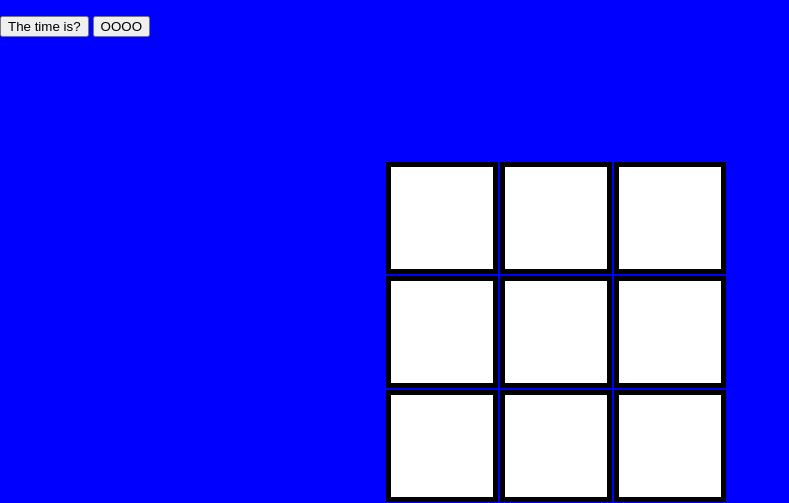
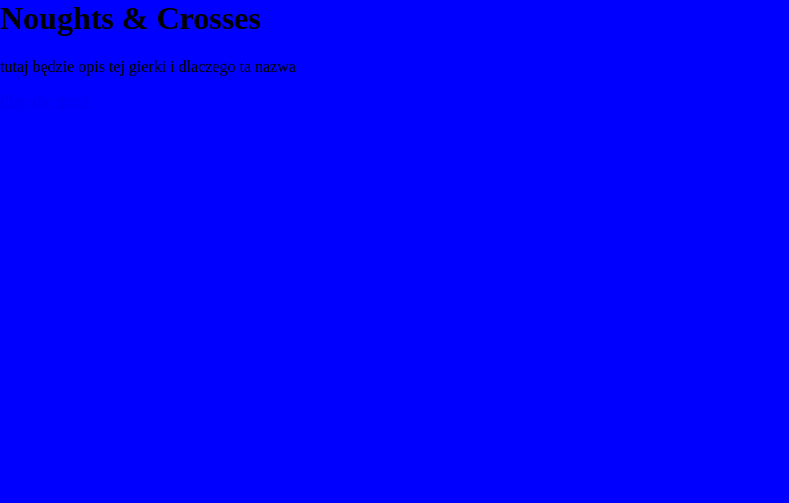
Before and after one commit to Paravati/Noughts_Crosses, a Flask app: page / in a window 1280 px wide. Shown: the top 503 px of the page, without its empty margins (0-789 px from the left). Run offline with Flask 2, Linux system fonts and the light colour scheme.

Commit message:
added new html file to split game from main page

```diff
--- a/main.py
+++ b/main.py
@@ -3,6 +3,12 @@ from flask import Flask, g
 from flask import render_template
 
 app = Flask(__name__)
+
+
+@app.route('/play')
+def play():
+    return render_template('play.html')
+
 
 @app.route('/')
 def index():
--- a/templates/index.html
+++ b/templates/index.html
@@ -1,14 +1,11 @@
-<!DOCTYPE HTML>
-<html lang="en">
-<head>
-    <title>Tic tac toe game</title>
-    <link rel="stylesheet" href="static/style.css">
-</head>
+<html>
+  <head>
+    <title>Tic Tac Toe</title>
+    <link rel="stylesheet" type="text/css" href="{{url_for('static', filename='style.css')}}">
+  </head>
 <body>
-    <div class="container"></div>
-    <p id="demo"></p>
-    <button onclick="displayDate()">The time is?</button>
-    <button id="start_button">OOOO</button>
-    <script src="static/script.js"></script>
+  <h1>Noughts & Crosses</h1>
+  <p>tutaj będzie opis tej gierki i dlaczego ta nazwa</p>
+  <p><a href="{{url_for('play')}}">Play the game</a></p>
 </body>
 </html>
```
Also changed, not shown: templates/play.html (added, +14 -0 lines).
